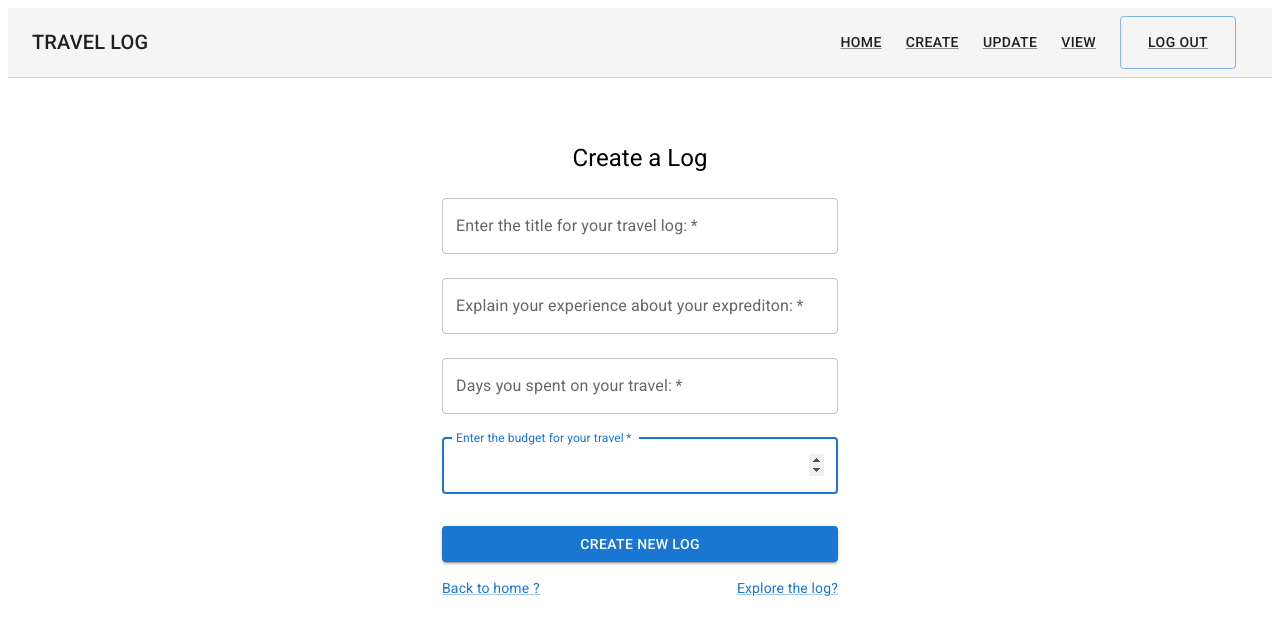
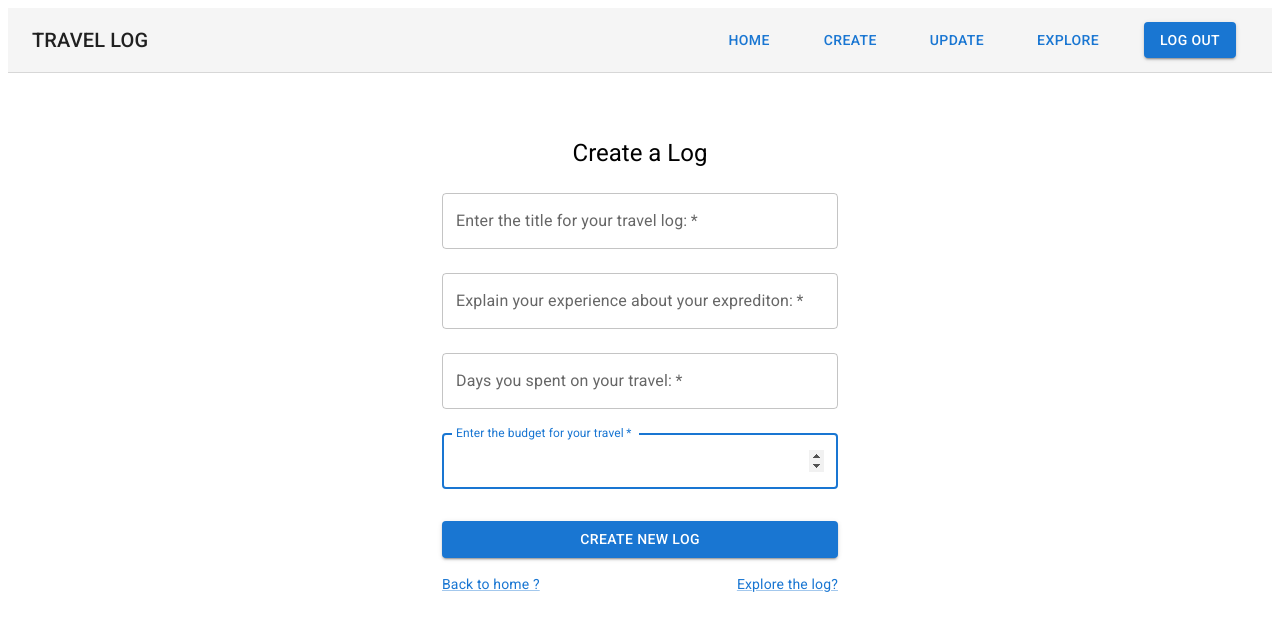
Before and after one commit to krishbale/Travel-Log-App, a React (Create React App) app in the folder client/: page /create in a window 1280 px wide. Shown: the top 634 px of the page. Built offline with nearby package versions, Linux system fonts and the light colour scheme; no server answers.

Commit message:
Linkstyled

```diff
--- a/client/src/pages/Home.js
+++ b/client/src/pages/Home.js
@@ -1,5 +1,5 @@
 import React  from 'react'
-import { useNavigate } from 'react-router-dom';
+import { Link, useNavigate } from 'react-router-dom';
 import { useFetch} from '../utils/hooks';
 import { Box, Button, CardMedia, Container, Stack, Typography } from '@mui/material'
 
@@ -42,16 +42,35 @@ function HomeLayout  () {
               justifyContent="center"
             >
             { data.username===undefined ?
-              <Button href='/login' variant="contained">START PLANNING</Button>
+
+              <Link style={{paddingLeft: 13, textDecoration: 'none'}} to='/login'>
+              <Button  variant="contained"> START PLANNING</Button>
+              </Link>
+
              :
-             <Typography></Typography>}
-              <Button variant="outlined"> Welcome {data.username}</Button>
+             <Typography
+             component="h6"
+              variant="h6"
+              align="center"
+              color="text.secondary"
+              gutterBottom
+             > Welcome {data.username}
+
+             </Typography>
+             }
+             <Link style={{paddingLeft: 1, textDecoration: 'none'}} to='/view'>
+              <Button   component="h6"
+
+
+              sx={{ my: 0.1, mx: 1 }}  variant="outlined">Explore</Button>
+              </Link>
+
             </Stack>
             <CardMedia
                     component="img"
                     sx={{
                       // 16:9
-                      pt: '56.25%',
+                      pt: '9%',
                     }}
                     image="https://cdn.stocksnap.io/img-thumbs/280h/OLTZXDAPWT.jpg"
                     alt="random"
--- a/client/src/pages/Navbar.js
+++ b/client/src/pages/Navbar.js
@@ -12,13 +12,13 @@ import Button from '@mui/material/Button';
 // import StarIcon from '@mui/icons-material/StarBorder';
 import Toolbar from '@mui/material/Toolbar';
 import Typography from '@mui/material/Typography';
-import Link from '@mui/material/Link';
+// import Link from '@mui/material/Link';
 // import GlobalStyles from '@mui/material/GlobalStyles';
 // import Container from '@mui/material/Container';
 
 
 
-import {  useNavigate } from 'react-router-dom';
+import { Link, useNavigate } from 'react-router-dom';
 import logo from "../images/logo2.png";
 import {  UserContext } from '../App';
 const Navbar = () => {
@@ -28,36 +28,20 @@ const Navbar = () => {
     if(state==="false"){
       console.log("state is falsed")
       return(
+
         <>
+             <Link style={{paddingLeft: 13, textDecoration: 'none'}} to='/'>
+              <Button style={{paddingLeft: 13, textDecoration: 'none'}} sx={{ my: 1, mx: 1.5 }}    variant="text">HOME</Button>
+              </Link>
+              <Link style={{paddingLeft: 13, textDecoration: 'none'}} to='/signup'>
+              <Button  sx={{ my: 1, mx: 1.5 }}    variant="text">SIGN UP</Button>
+              </Link>
+              <Link style={{paddingLeft: 13, textDecoration: 'none'}} to='/login'>
+              <Button  sx={{ my: 1, mx: 1.5 }}    variant="contained">SIGN IN</Button>
+              </Link>
 
 
-        <Link
-        href='/'
-        variant="button"
-        color="text.primary"
-        sx={{ my: 1, mx: 1.5 }}
-        >
-        HOME
-        </Link>
 
-        <Link
-        href='/signup'
-        variant="button"
-        color="text.primary"
-        sx={{ my: 1, mx: 1.5 }}
-        >
-        SIGN UP
-        </Link>
-        <Button   variant="outlined" sx={{ my: 1, mx: 1.5 }}>
-        <Link
-        href='/login'
-        variant="button"
-        color="text.primary"
-        sx={{ my: 1, mx: 1.5 }}
-        >
-        LOG IN
-        </Link>
-        </Button>
 
 
 
@@ -69,62 +53,24 @@ const Navbar = () => {
       return (
         <>
         <nav>
-        <Link
-        href='/'
-        variant="button"
-        color="text.primary"
-        sx={{ my: 1, mx: 1.5 }}
-        >
-        HOME
-        </Link>
-
-            <Link
-              variant="button"
-              href='/create'
-              color="text.primary"
-              sx={{ my: 1, mx: 1.5 }}
-            >
-
-            CREATE
-
-            </Link>
-            <Link
-              variant="button"
-              color="text.primary"
-              href='/update'
-              sx={{ my: 1, mx: 1.5 }}
-            >
-              Update
-            </Link>
-
-            <Link
-              variant="button"
-              color="text.primary"
-              href='/view'
-              sx={{ my: 1, mx: 1.5 }}
-            >
-              VIEW
-            </Link>
+              <Link style={{paddingLeft: 13, textDecoration: 'none'}} to='/'>
+              <Button  style={{paddingLeft: 13, textDecoration: 'none'}} sx={{ my: 1, mx: 1.5 }}    variant="text">HOME</Button>
+              </Link>
+               <Link style={{paddingLeft: 13, textDecoration: 'none'}} to='/create'>
+              <Button  sx={{ my: 1, mx: 1.5 }}    variant="text">CREATE</Button>
+              </Link>
+              <Link style={{paddingLeft: 13, textDecoration: 'none'}} to='/update'>
+              <Button  sx={{ my: 1, mx: 1.5 }}    variant="text">UPDATE</Button>
+              </Link>
+              <Link style={{paddingLeft: 13, textDecoration: 'none'}} to='/view'>
+              <Button  sx={{ my: 1, mx: 1.5 }}    variant="text">EXPLORE</Button>
+              </Link>
+              <Link style={{paddingLeft: 13, textDecoration: 'none'}} to='/logout'>
+              <Button  sx={{ my: 1, mx: 1.5 }}    variant="contained">LOG OUT</Button>
+              </Link>
           </nav>
 
 
-            <Button   variant="outlined" sx={{ my: 1, mx: 1.5 }}>
-            <Link
-              variant="button"
-              color="text.primary"
-              href='/logout'
-              sx={{ my: 1, mx: 1.5 }}
-            >
-              LOG OUT
-            </Link>
-            </Button>
-
-
-       {/* <Link  to="/">Home</Link>
-       <Link  to="/create">Create Log</Link>
-       <Link  to="/update">Update Log</Link>
-       <Link  to="/view">ViewLog</Link>
-      <Link  to="/logout">Logout</Link> */}
         </>
 
       )
```
Also changed, not shown: 1 other file (tests, documents, lock files or other folders).
